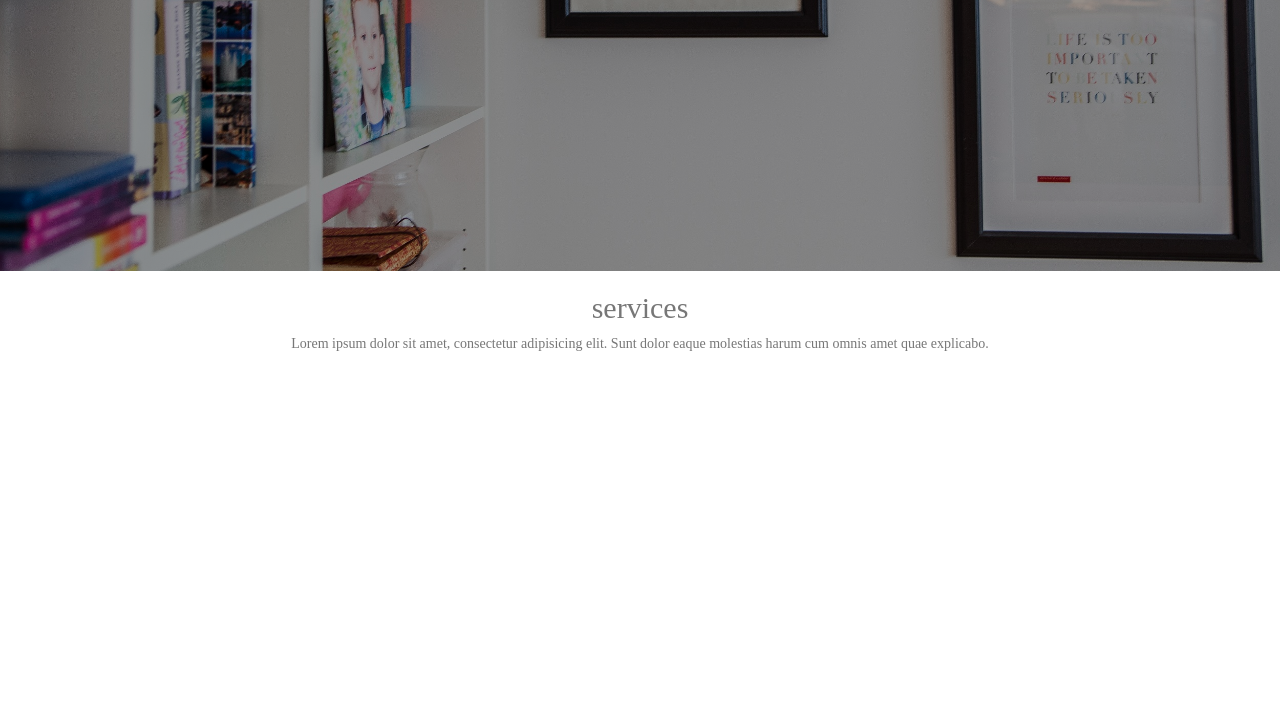
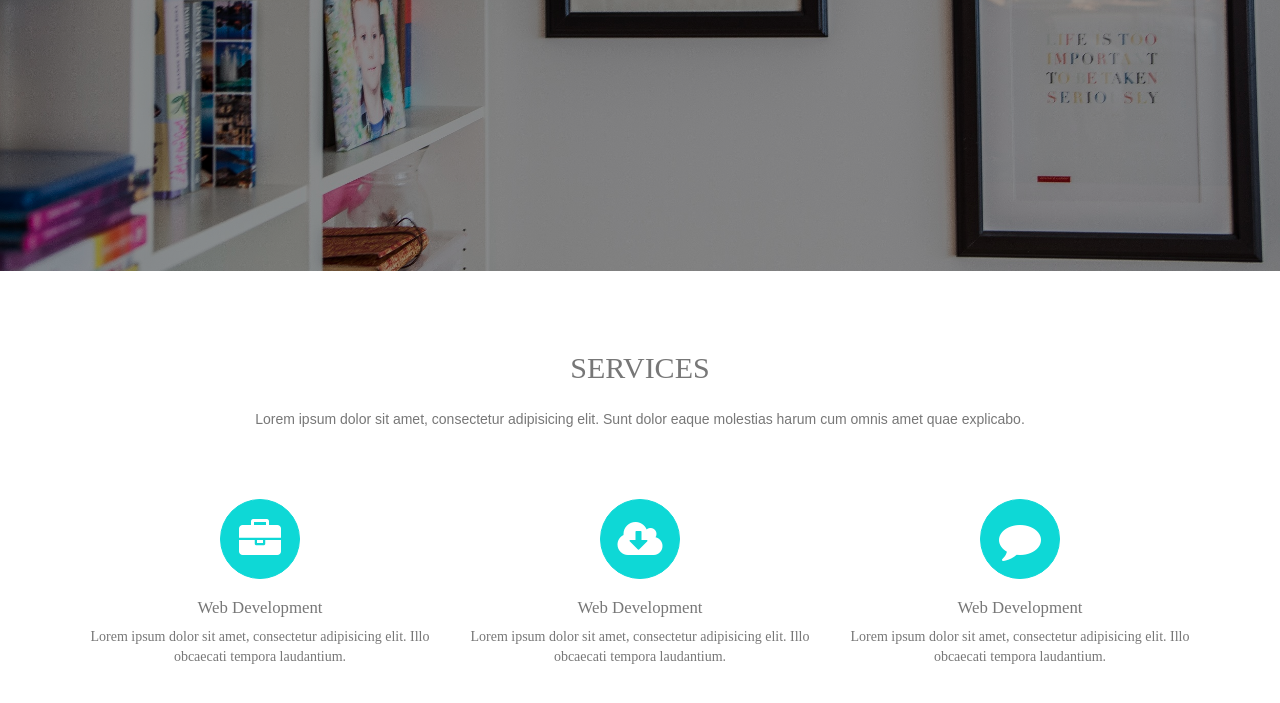
Before and after one commit to NataliaPaszkowska/bootstrap_warsztat, a plain HTML site: page index.html in a window 1280 px wide. Shown: the part 529-1232 px from the top of the page. Before the commit the page ends 893 px from the top, so only its background shows below. Drawn offline with Linux system fonts and the light colour scheme.

Commit message:
commit
dodanie ikonek

```diff
--- a/css/style.css
+++ b/css/style.css
@@ -21,6 +21,32 @@
 body {
 	margin: 0;
 	font-family: 'Roboto Slab', serif;
+	color: #777;
+}
+
+h1 {
+	font-size: 4em;
+}
+
+h3 {
+	font-size: 1.2em;
+}
+
+section {
+	padding: 60px 0;
+}
+
+section header {
+	margin-bottom: 70px;
+}
+
+section .section-heading {
+	text-transform: uppercase;
+	margin-bottom: 25px;
+}
+
+section .section-description {
+	font-family: 'Droid Serif', sans-serif;
 	color: #777;
 }
 
@@ -83,3 +109,23 @@ a.btn-blue:hover, .btn-blue:hover {
 
 
 /* main style end */
+
+/* sekcja services */
+#services .fa {
+	font-size: 3em;
+	height: 80px;
+	width: 80px;
+	line-height: 80px;
+	border: 1px solid #0ed8d6;
+	border-radius: 50%;
+	color: #fff;
+	background-color: #0ed8d6;
+	transition: all .3s;
+}
+
+#services .fa:hover {
+	color: #0ed8d6;
+	background-color: #fff;
+	transform: rotate(360deg);
+
+}
--- a/index.html
+++ b/index.html
@@ -67,10 +67,23 @@
 			<p class="section-description"> Lorem ipsum dolor sit amet, consectetur adipisicing elit. Sunt dolor eaque molestias harum cum omnis amet quae explicabo. </p>
 		</header>
 
-		<div class="row"></div>
+	<div class="row"></div>
+		<div class="col-sm-4">
+			<i class="fa fa-briefcase" aria-hidden="true"></i>
+			<h3> Web Development </h3>
+			<p> Lorem ipsum dolor sit amet, consectetur adipisicing elit. Illo obcaecati tempora laudantium.</p>
+		</div>
+	<div class="col-sm-4">
+			<i class="fa fa-cloud-download" aria-hidden="true"></i>
+			<h3> Web Development </h3>
+			<p> Lorem ipsum dolor sit amet, consectetur adipisicing elit. Illo obcaecati tempora laudantium.</p>
+		</div>
+		<div class="col-sm-4">
+			<i class="fa fa-comment" aria-hidden="true"></i>
+			<h3> Web Development </h3>
+			<p> Lorem ipsum dolor sit amet, consectetur adipisicing elit. Illo obcaecati tempora laudantium.</p>
+		</div>
 	</div>
-
-
 
 </section>
 
```
